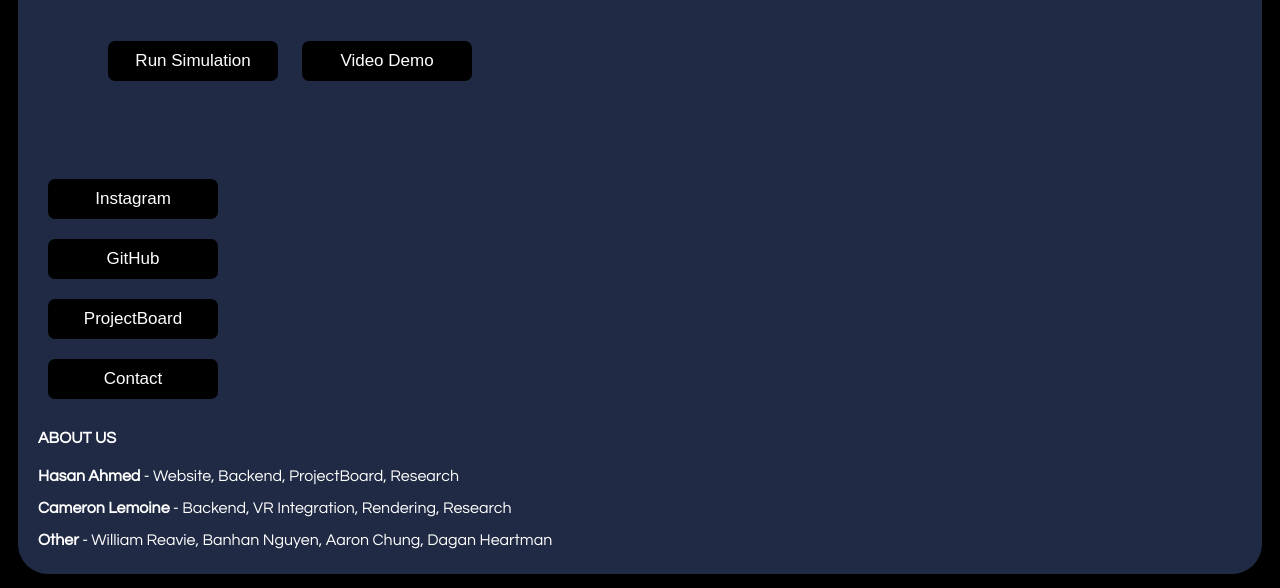
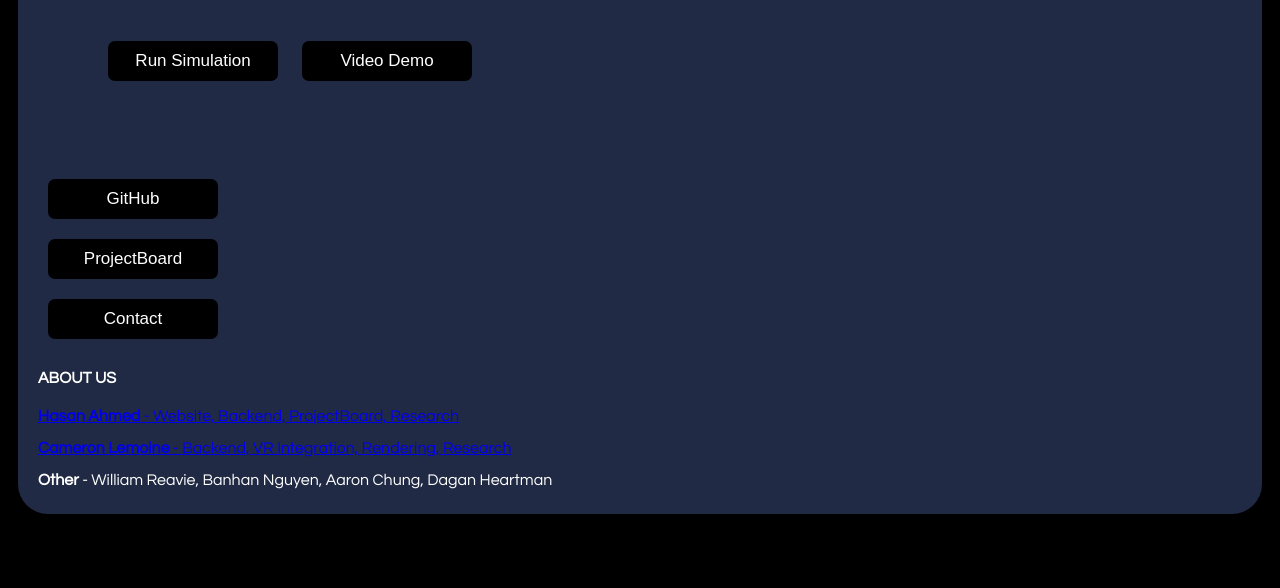
Before and after one commit to ORSF-2025-Science-Fair/Home, a plain HTML site: page index.html in a window 1280 px wide. Shown: the part 212-800 px from the top of the page. Drawn offline with Linux system fonts and the light colour scheme.

Commit message:
Update index.html

```diff
--- a/index.html
+++ b/index.html
@@ -20,19 +20,38 @@
         <button style="vertical-align:middle"><span>Video Demo</span></button>
         </div>
       <div id="socials">
-        <br><button id="socials" style="vertical-align:middle"><span>Instagram</span></button><br>
-        <button id="socials" style="vertical-align:middle"><span> GitHub</span></button><br><button id="socials" style="vertical-align:middle"><span>ProjectBoard</span></button><br><button id="socials" style="vertical-align:middle"><span>Contact</span></button>
+
+        <br>
+
+        <a href="https://github.com/ORSF-2025-Science-Fair">
+  <button id="socials" style="vertical-align:middle"><span>GitHub</span></button>
+</a>
+
+        <br>
+
+        <a href="https://projectboard.world/ysc/project/orsf-2025-science-fair?tags=english&projectid=169454&r=7x667">
+  <button id="socials" style="vertical-align:middle"><span>ProjectBoard</span></button>
+</a>
+        <br>
+
+        <a href=mailto:“hahme1@ocdsb.ca,clemo1@ocdsb.ca”><button id="socials" style="vertical-align:middle"><span>Contact</span></button></a>
+
+
         </div>
       </main>
         <footer>
           <h4>ABOUT US</h4>
           <p>
+            <a href="https://www.instagram.com/hasansahmedd/" id="links">
             <strong>Hasan Ahmed</strong> - Website, Backend, ProjectBoard, Research
+              </a>
             </p>
           <p>
+            <a href="https://www.instagram.com/tuxedp/" id="links">
             <strong>Cameron Lemoine</strong> - Backend, VR Integration, Rendering, Research
+              </a>
             </p>
-          <p>
+          <p id="links">
             <strong>Other</strong> - William Reavie, Banhan Nguyen, Aaron Chung, Dagan Heartman
             </p>
         </footer>
```
